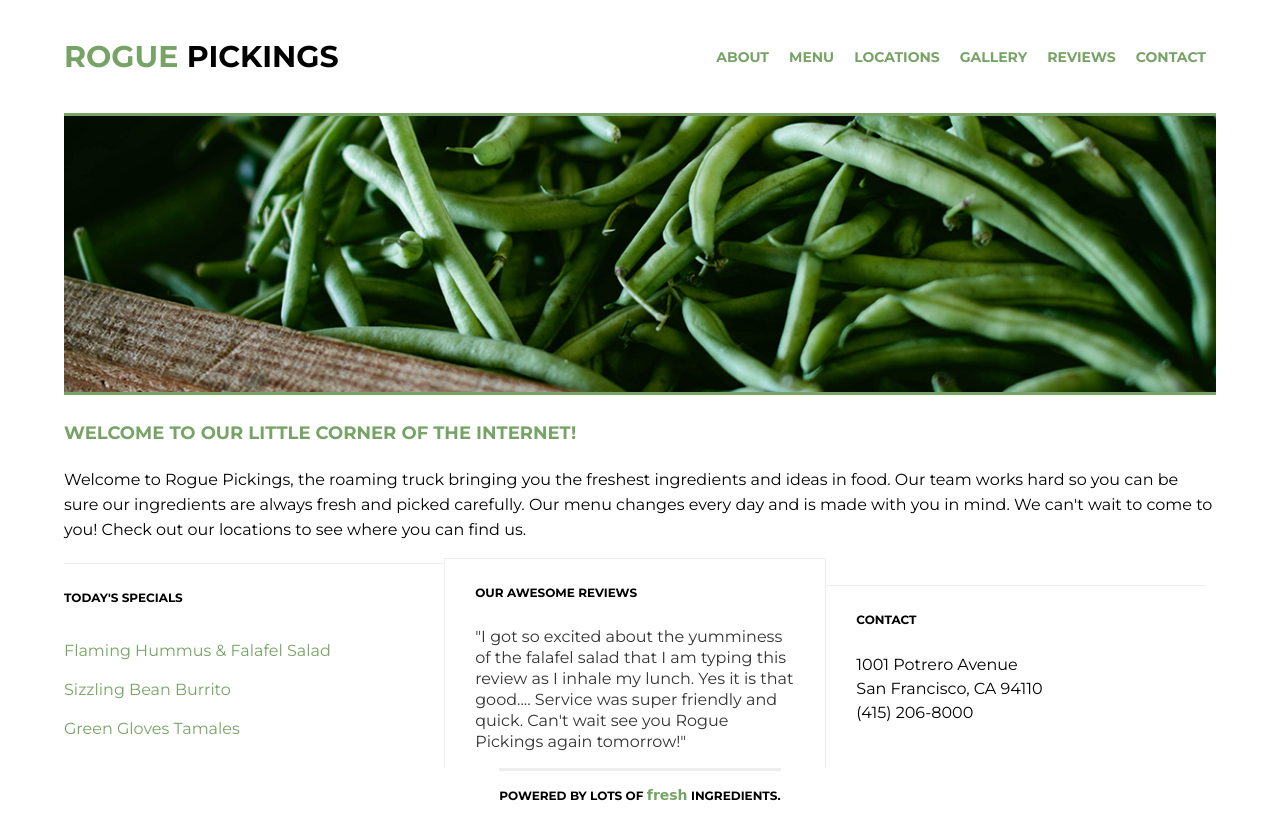
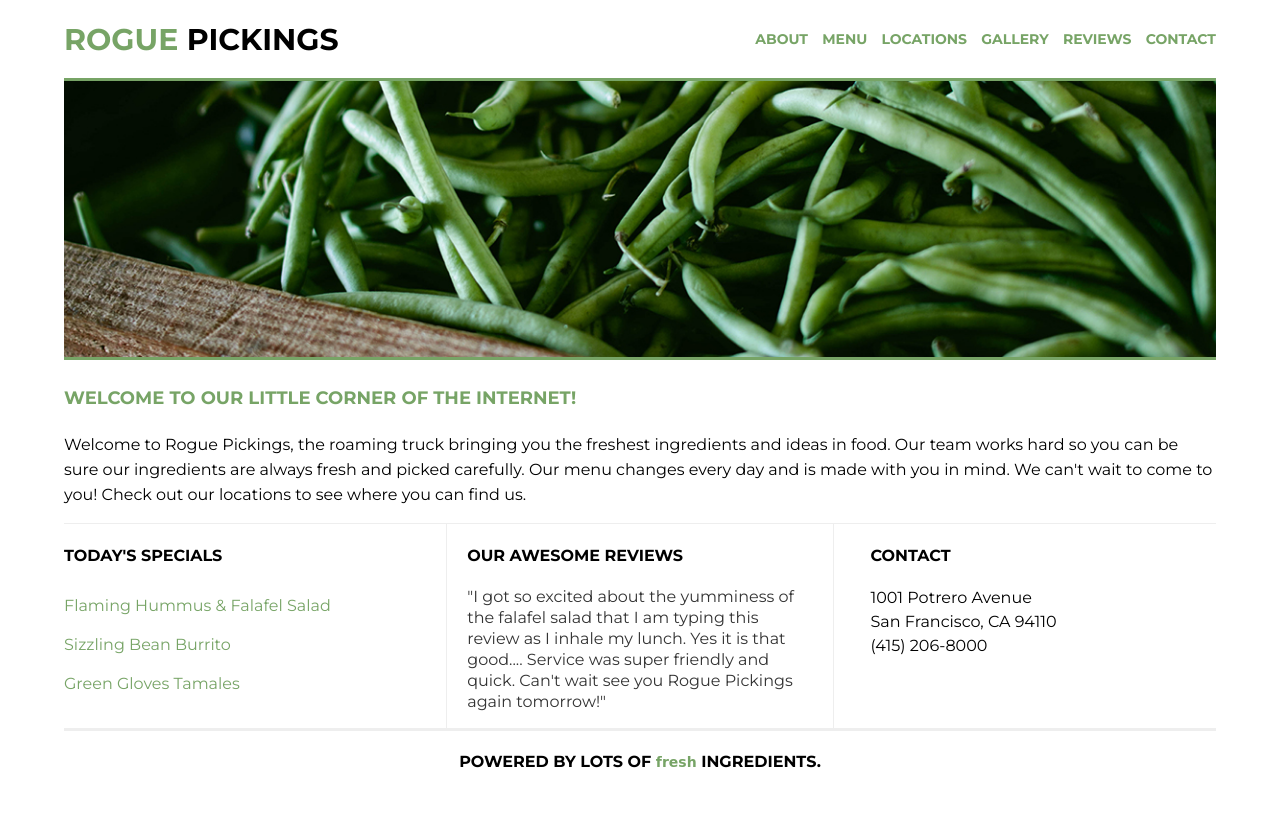
Before and after one commit to lizarod/rogue_pickings-responsive, a plain HTML site: page index.html in a window 1280 px wide. Drawn offline with Linux system fonts and the light colour scheme; a web font is replaced by a local one.

Commit message:
Responsive

```diff
--- a/css/main.css
+++ b/css/main.css
@@ -1,30 +1,21 @@
-
 html{
     font-size: 16px;
+}
 
-}
 body {
     font-family: 'Montserrat', Helvetica, Arial, sans-serif;
-	font-size: 1em;
-	flex-flow: row wrap;
-
-}
-
-body,
-.container,
-header,
-.top-section,
-.bottom-section,
-footer{
     display: flex;
     justify-content: center;
     align-items: center;
+    font-size: 1em;
+}
 
-}
-.container{
+.container {
 	max-width: 1200px;
-	margin: 0 auto;
     width: 90%;
+    display: flex;
+    justify-content: center;
+    align-items: center;
     flex-flow: row wrap;
 }
 
@@ -36,76 +27,58 @@ h4 {
 	text-transform: uppercase;
 	font-weight: 700;
 }
-h1 {
-	font-size: 1.875em;
-}
-h2 {
-    font-size: 1.500em;
-}
-h3 {
-	font-size: 1.125em;
-}
-h4 {
-	font-size: 0.750em;
-}
 
 p {
 	font-size: 0.875em;
 	line-height: 21px;
-    padding: 0 30px;
+}
+
+ul {
+    margin: 0;
 }
 
 /*The widths are in a percentage!*/
 header {
 	border-bottom: 3px solid #77a466;
-	margin: 0 auto;
-	justify-content: space-between;
+    text-align: center;
     width: 100%;
+    display: flex;
+    justify-content: center;
+    align-items: center;
+    flex-flow: row wrap;
     height: auto;
-	flex-flow: row wrap;
-	flex-basis: 100%;
-
-
 }
 
 header h1 {
+    font-size: 1.875em;
 	margin: 0;
-	padding: 38px 0;
-
+    padding: 38px 20px 20px 20px;
+    border-bottom: 3px solid #77a466;
+    width: 100%;
 }
-
 header h1 span {
 	color: #77a466;
 }
 
 header nav {
-	padding: 46px 0;
-	order: 2;
-	flex-flow: row wrap;
-
-
+    padding: 20px 0;
+    width: 100%;
 }
 
 header nav ul {
 	margin: 0;
 	padding: 0;
-		display: flex;
-	align-items: center;
+}
 
-
-}
 header nav ul li {
 	text-transform: uppercase;
 	font-weight: 700;
-	font-size: 14px;
-	padding: 0 10px;
-	display: inline;
-
-
+	font-size: .875em;
+    padding: 10px 0;
+    list-style: none;
 }
 
-
-header nav ul li a{
+header nav ul li a {
 	text-decoration: none;
 	color:#77a466;
 }
@@ -113,78 +86,42 @@ header nav ul li a{
 /*The widths are in a percentage!*/
 .top-section,
 .bottom-section {
-	margin: 0 auto;
-	width: 100%
-
-
+    display: flex;
+    justify-content: center;
+    align-items: center;
+    flex-flow: row wrap;
 }
 
-.top-section{
-	flex-flow: row wrap;
-	width: 100%;
-}
-
-.bottom-section{
-	align-items: center;
-	flex-flow: row wrap;
-	justify-content: flex-start;
-	flex-basis: 100%;
-	width: 100%;
-	display: flex;
-
-
-
-
-}
-.main-image {
-}
 .main-image img {
 	width: 100%;
 	border-bottom: 3px solid #77a466;
 }
 
-.main-title {
-
-}
 .main-title h3 {
 	text-align: left;
 	padding: 5px 0;
     color: #77a466;
+    font-size: 1.125em;
 }
+
 .main-title p {
 	padding: 0;
 	font-size: 1em;
-	line-height: 25px;
+	line-height: 1.5625;
 }
 
 .section-one,
 .section-two,
 .section-three {
-	width: 33%;
     border-top: 1px solid #eee;
-
-
-}
-
-.section-one h4 {
-	padding: 10px 0;
-
-}
-
-.section-two {
-	border-left: 1px solid #eee;
-	border-right: 1px solid #eee;
-}
-
-.section-two h4,
-.section-three h4 {
-	padding: 10px 30px;
+    width: 100%;
 }
 
 .menu {
 	list-style: none;
 	padding: 0;
 }
+
 .menu li {
 	padding: 10px 0;
 	color:#77a466;
@@ -193,24 +130,71 @@ header nav ul li a{
 .reviews {
 	color: #333;
 	font-size: 1em;
-	line-height: 21px;
+	line-height: 1.3125;
 }
 
 .address {
 	font-size: 1em;
-	line-height: 24px;
+	line-height: 1.5;
 }
 
 /*The widths are in a percentage!*/
 footer {
 	border-top: 3px solid #eee;
-	margin: 0 auto;
     text-align: center;
+    width: 100%;
+    display: flex;
+    justify-content: center;
+    align-items: center;
     flex-flow: row wrap;
 }
+
 footer span {
 	font-family: 'Galada', cursive;
 	text-transform: lowercase;
 	color: #77a466;
-	font-size: 14px;
+	font-size: .875em;
 }
+
+@media only screen and (min-width: 768px) {
+    .bottom-section{
+        justify-content: space-between;
+        align-items: flex-start;
+        border-top: 1px solid #eee;
+    }
+
+    .section-one,
+    .section-two,
+    .section-three {
+        border-top: none;
+        flex-basis: 30%;
+    }
+
+    .section-two {
+        border-left: 1px solid #eee;
+        border-right: 1px solid #eee;
+        padding: 0 20px;
+    }
+}
+
+@media only screen and (min-width: 1200px) {
+    header {
+        justify-content: space-between;
+    }
+
+    header h1 {
+        width: 30%;
+        padding: 0;
+        border-bottom: none;
+        text-align: left;
+    }
+
+    header nav {
+        width: 40%;
+    }
+
+    header nav ul {
+        display: flex;
+        justify-content: space-between;
+    }
+}
```
Lines whose indentation alone changed are shown as unchanged.
